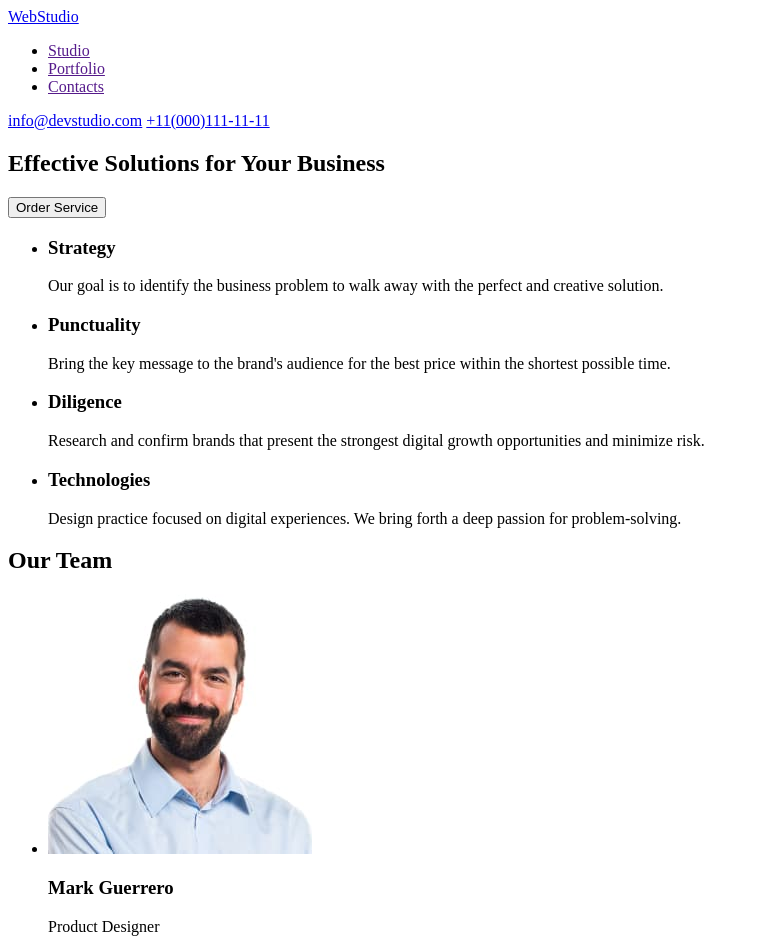
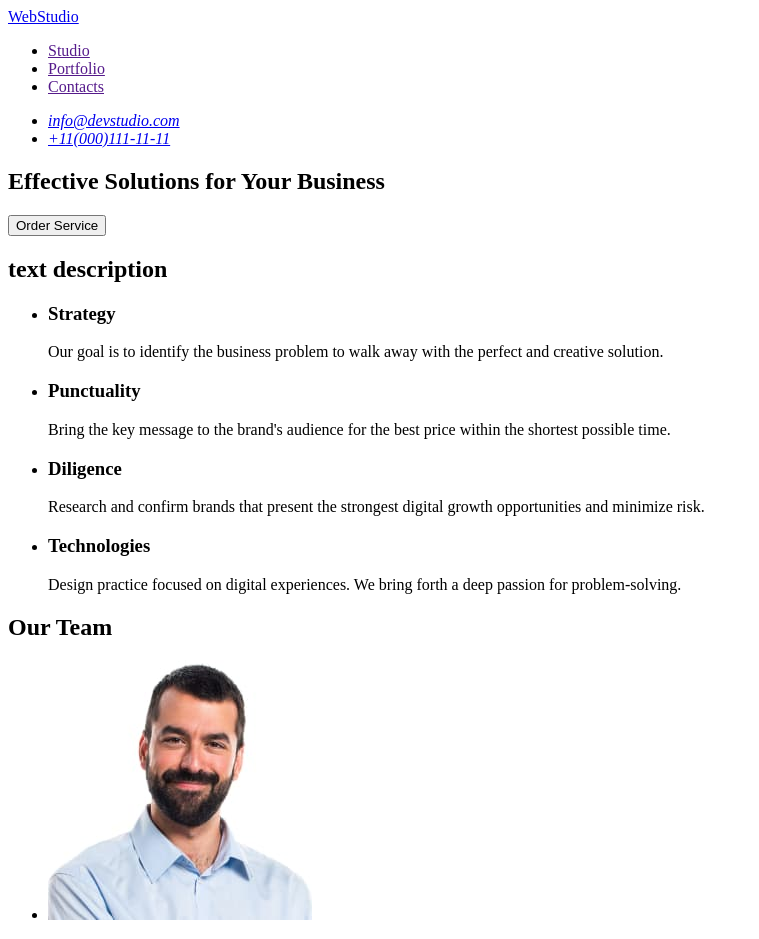
Before and after one commit to Orest1999/goit-markup-hw-01, a plain HTML site: page index.html in a window 1280 px wide. Shown: the top 939 px of the page, without its empty margins (0-759 px from the left). Drawn offline with Linux system fonts and the light colour scheme.

Commit message:
new index

```diff
--- a/index.html
+++ b/index.html
@@ -15,8 +15,12 @@
                 <li><a href="">Contacts</a></li>
             </ul>
         </nav>
-        <a href="mailto:info@devstudio.com">info@devstudio.com</a>
-        <a href="tel:+11(000)111-11-11">+11(000)111-11-11</a>
+        <address>
+            <ul>
+                <li><a href="mailto:info@devstudio.com">info@devstudio.com</a></li>
+                <li><a href="tel:+110001111111">+11(000)111-11-11</a></li>
+            </ul>
+        </address>
     </header>
     <main>
         <!--Effective Solutions -->
@@ -26,6 +30,7 @@
         </section>
         <!-- page description -->
         <section>
+            <h2>text description</h2>
             <ul>
                 <li>
                     <h3>Strategy</h3>
@@ -86,7 +91,7 @@
         </section>
     </main>
     <footer>
-        <a href="./index.html">WebStudio</a>
+        <a href="/index.html">WebStudio</a>
         <p>Increase the flow of customers and sales for your business with digital marketing & growth solutions.</p>
     </footer>
 </body>
```
